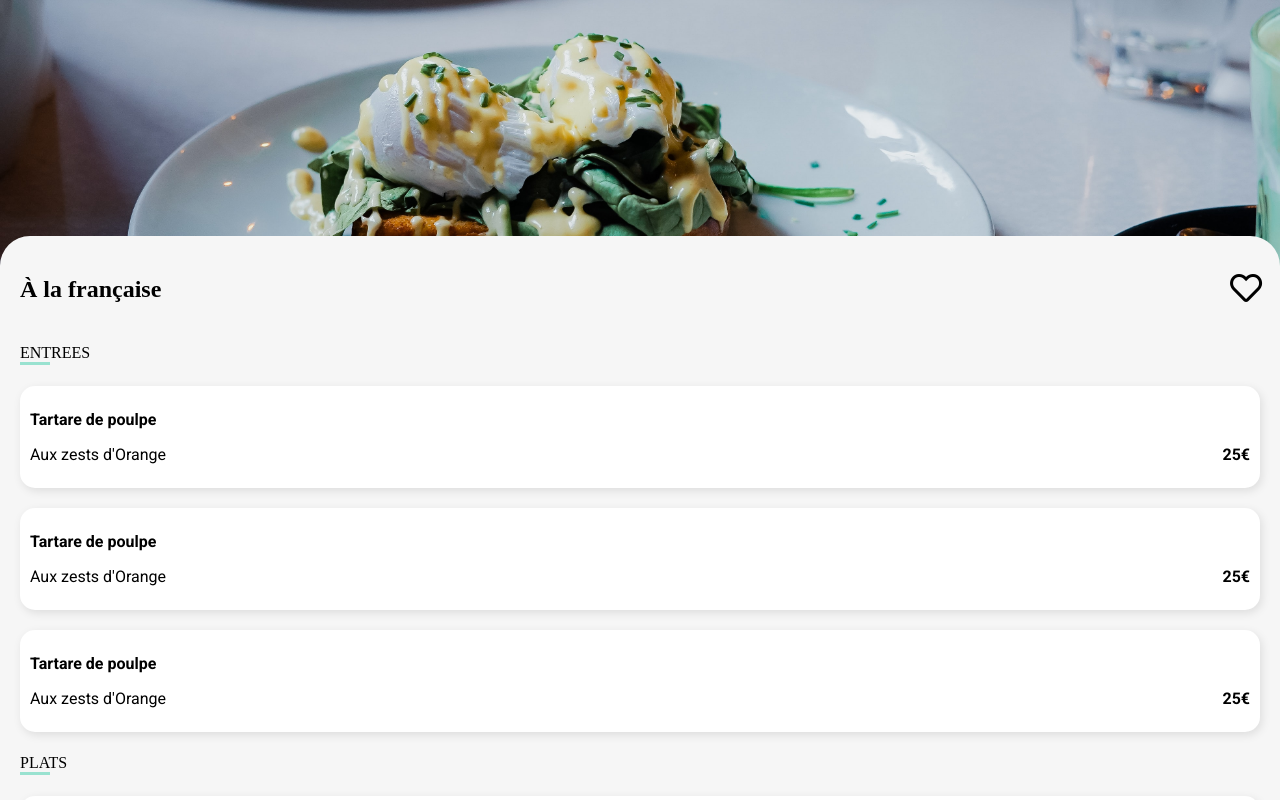
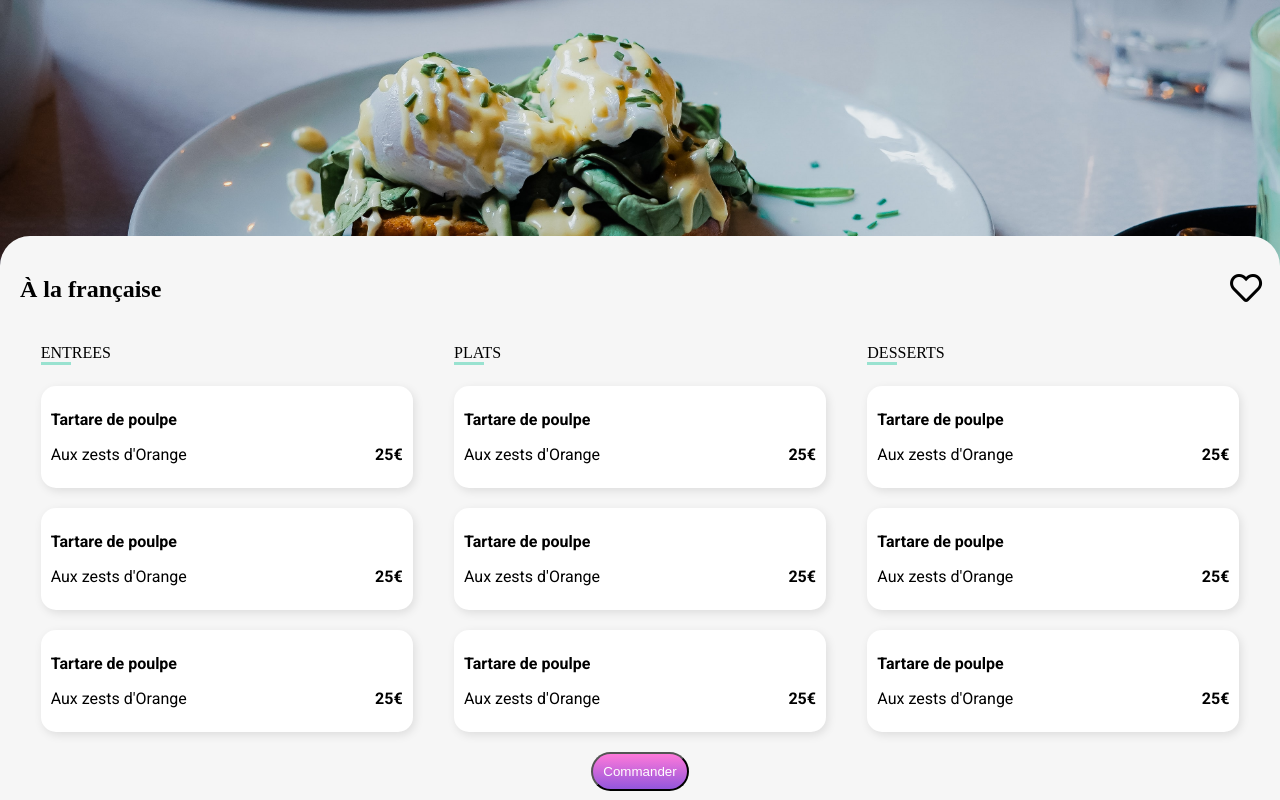
Before and after one commit to JeromeduCampdOrgas/ohmyfood_1, a website: page menu copy.html in a window 1280 px wide. Shown: the part 148-948 px from the top of the page. Drawn offline with Linux system fonts and the light colour scheme; a web font is replaced by a local one.

Commit message:
respo,sive menus

```diff
--- a/menu copy.html
+++ b/menu copy.html
@@ -180,8 +180,8 @@
 
 
         </div>
-        <div class ="commander">
-            <a href ="#" class = "navigation__explore">Commander</a>
+        <div class = "commande">
+            <input class ="btn btnCommande" type="button" value ="Commander">
         </div>
 
     </section>
--- a/sass/layout/_menu.scss
+++ b/sass/layout/_menu.scss
@@ -66,4 +66,12 @@
         }
 
     }
+
 }
+.commande{
+    width:100%;
+    text-align:center;
+}
+.btnCommande{
+        @include btn;
+    }
--- a/sass/layout/_responsive.scss
+++ b/sass/layout/_responsive.scss
@@ -57,4 +57,15 @@
      }
     }
 
+/*Menus*/
+    .menus{
+        display:flex;
+        flex-direction:row;
+        justify-content:space-around;
+
+        & .menu{
+            min-width:30%;
+        }
+
+    }
 }
```
Also changed, not shown: .public/css/style.css, 1 other file.
